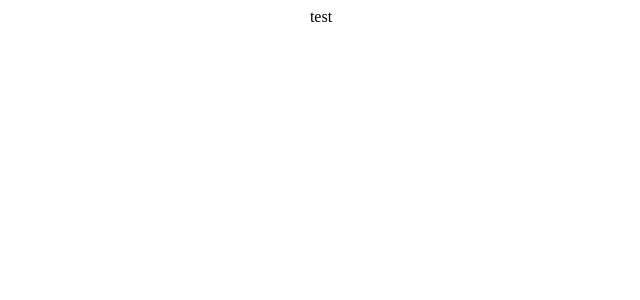
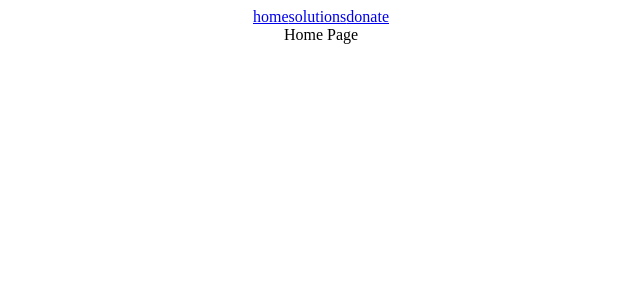
Before and after one commit to ChelleyD/code-for-good, a React (Create React App) app: page / in a window 1280 px wide. Shown: the top 300 px of the page, without its empty margins (319-959 px from the left). Built offline with nearby package versions, Linux system fonts and the light colour scheme.

Commit message:
added navigation

```diff
--- a/package.json
+++ b/package.json
@@ -8,6 +8,7 @@
     "@testing-library/user-event": "^13.5.0",
     "react": "^17.0.2",
     "react-dom": "^17.0.2",
+    "react-router-dom": "^6.2.1",
     "react-scripts": "5.0.0",
     "web-vitals": "^2.1.4"
   },
--- a/src/App.js
+++ b/src/App.js
@@ -1,9 +1,19 @@
 import './App.css';
+import Links from './components/Nav/Links';
+import Nav from './components/Nav/Navbar';
+import { BrowserRouter, Routes, Route } from 'react-router-dom';
 
 function App() {
   return (
     <div className="App">
-      test
+      <Nav />
+      <Routes>
+        {Links.map((element) => {
+          return (
+            <Route path={element.link} element={element.component}/>
+          );
+        })}
+      </Routes>
     </div>
   );
 }
--- /dev/null
+++ b/src/components/Nav/Links.js
@@ -0,0 +1,23 @@
+import Solutions from "../../pages/Solutions";
+import Home from "../../pages/Home";
+import Donate from "../../pages/Donate";
+
+const Links = [
+    {
+        title: "home",
+        link: "/",
+        component: <Home />
+    },
+    {
+        title: "solutions",
+        link: "/solutions",
+        component: <Solutions/>
+    },
+    {
+        title: "donate",
+        link: "/donate",
+        component: <Donate />
+    }
+]
+
+export default Links;
--- /dev/null
+++ b/src/components/Nav/Navbar.js
@@ -0,0 +1,17 @@
+import Links from './Links';
+import React from 'react';
+import { Link } from 'react-router-dom';
+
+const Nav = () => {
+  return (
+    <div>
+        {Links.map((element) => {
+            return(
+                <Link to={element.link}>{element.title}</Link>
+            );
+        })}
+    </div>
+    );
+};
+
+export default Nav;
--- a/src/index.js
+++ b/src/index.js
@@ -1,11 +1,12 @@
 import React from 'react';
 import ReactDOM from 'react-dom';
 import App from './App';
+import {BrowserRouter} from 'react-router-dom';
 
 ReactDOM.render(
-  <React.StrictMode>
+  <BrowserRouter>
     <App />
-  </React.StrictMode>,
+  </BrowserRouter>,
   document.getElementById('root')
 );
 
--- /dev/null
+++ b/src/pages/Donate.js
@@ -0,0 +1,11 @@
+import React from 'react';
+
+function Donate() {
+  return (
+    <div>
+        Donate Page
+    </div>
+    );
+}
+
+export default Donate;
--- /dev/null
+++ b/src/pages/Home.js
@@ -0,0 +1,11 @@
+import React from 'react';
+
+function Home() {
+  return (
+    <div>
+        Home Page
+    </div>
+    );
+}
+
+export default Home;
--- /dev/null
+++ b/src/pages/Solutions.js
@@ -0,0 +1,11 @@
+import React from 'react';
+
+function Solutions() {
+  return (
+    <div>
+        Solutions Page
+    </div>
+    );
+}
+
+export default Solutions;
```
Also changed, not shown: 2 other files (tests, documents, lock files or other folders).
